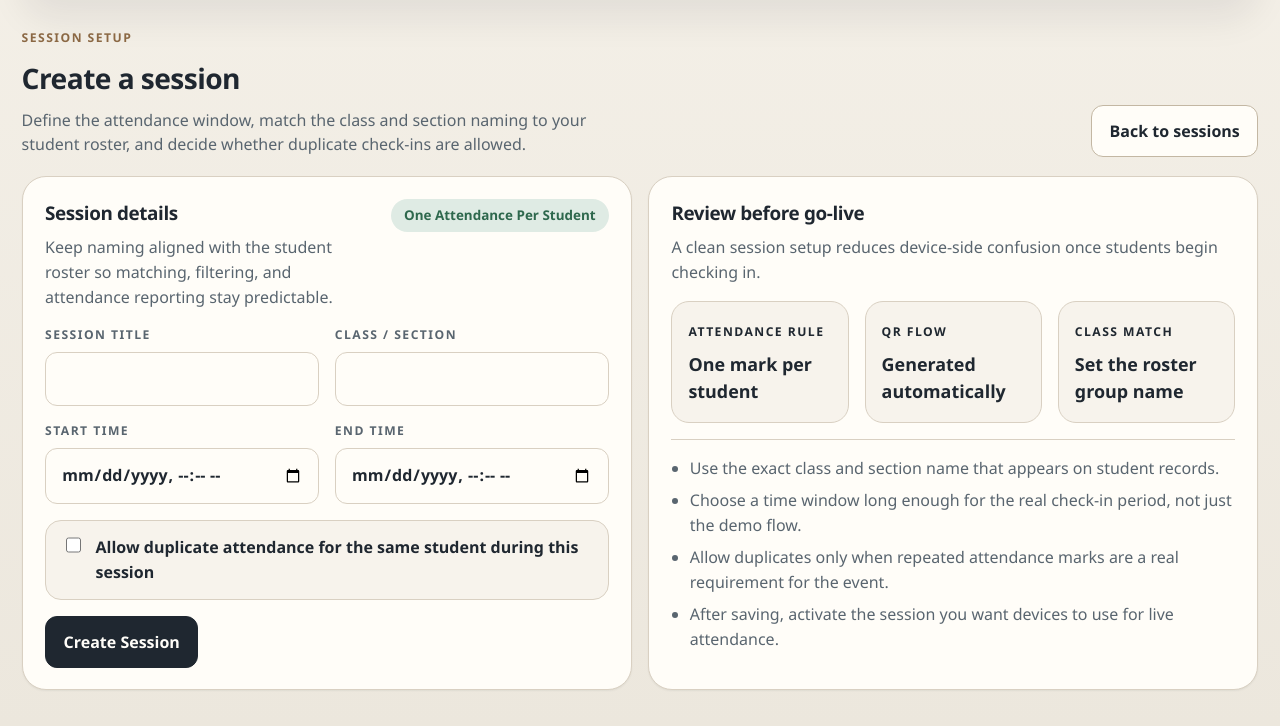
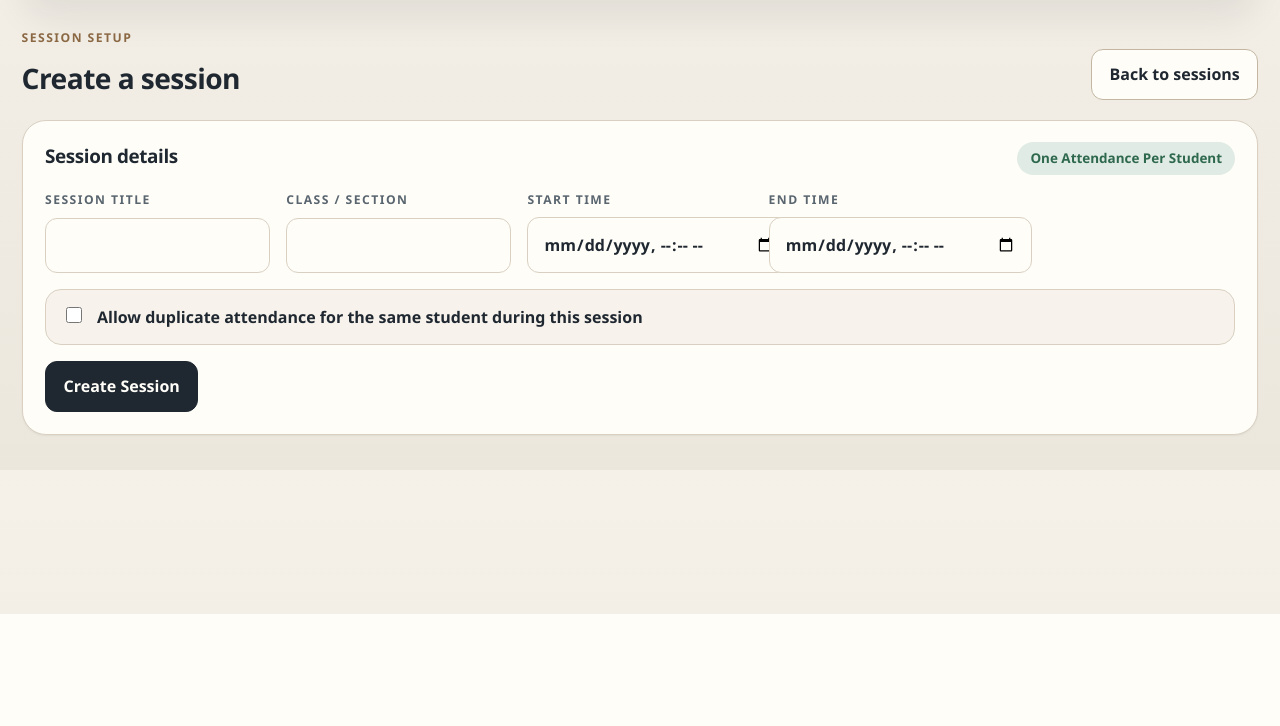
Before and after one commit to bva0308/attendance-system, a Flask app: page /sessions/new in a window 1280 px wide. Shown: the part 186-912 px from the top of the page. After the commit the page ends 800 px from the top, so only its background shows below. Run offline with Flask 3, Linux system fonts and the light colour scheme; the visitor is signed in with stand-in values (Sample User, id 1).

Commit message:
Remove review card and subtitle from session create form

```diff
--- a/web/templates/session_form.html
+++ b/web/templates/session_form.html
@@ -5,7 +5,6 @@
   <div class="page-header__content">
     <span class="page-kicker">Session Setup</span>
     <h2 class="page-title">Create a session</h2>
-    <p class="page-copy">Define the attendance window, match the class and section naming to your student roster, and decide whether duplicate check-ins are allowed.</p>
   </div>
   <div class="page-actions">
     <a class="button-link button-link-secondary" href="{{ url_for('sessions.sessions_list') }}">Back to sessions</a>
@@ -17,7 +16,6 @@
     <div class="card-header">
       <div>
         <h3 class="card-title">Session details</h3>
-        <p class="card-subtitle">Keep naming aligned with the student roster so matching, filtering, and attendance reporting stay predictable.</p>
       </div>
       <span class="status-pill {{ 'status-pill-warn' if form_data.allow_duplicates else 'status-pill-active' }}">
         {{ 'Duplicates Allowed' if form_data.allow_duplicates else 'One Attendance Per Student' }}
@@ -47,35 +45,5 @@
     </form>
   </article>
 
-  <article class="card">
-    <div class="card-header">
-      <div>
-        <h3 class="card-title">Review before go-live</h3>
-        <p class="card-subtitle">A clean session setup reduces device-side confusion once students begin checking in.</p>
-      </div>
-    </div>
-    <section class="summary-grid">
-      <div class="summary-tile">
-        <span class="summary-label">Attendance Rule</span>
-        <strong class="summary-value">{{ 'Duplicates allowed' if form_data.allow_duplicates else 'One mark per student' }}</strong>
-      </div>
-      <div class="summary-tile">
-        <span class="summary-label">QR Flow</span>
-        <strong class="summary-value">Generated automatically</strong>
-      </div>
-      <div class="summary-tile">
-        <span class="summary-label">Class Match</span>
-        <strong class="summary-value">{{ form_data.class_name or 'Set the roster group name' }}</strong>
-      </div>
-    </section>
-    <section class="panel-section">
-      <ul class="detail-list">
-        <li>Use the exact class and section name that appears on student records.</li>
-        <li>Choose a time window long enough for the real check-in period, not just the demo flow.</li>
-        <li>Allow duplicates only when repeated attendance marks are a real requirement for the event.</li>
-        <li>After saving, activate the session you want devices to use for live attendance.</li>
-      </ul>
-    </section>
-  </article>
 </section>
 {% endblock %}
```
